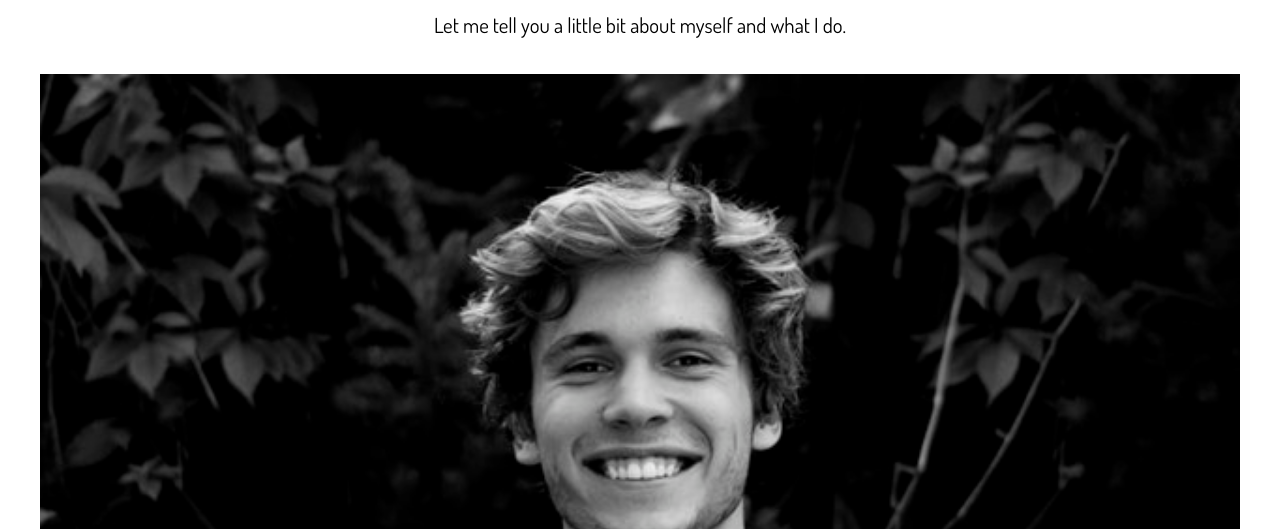
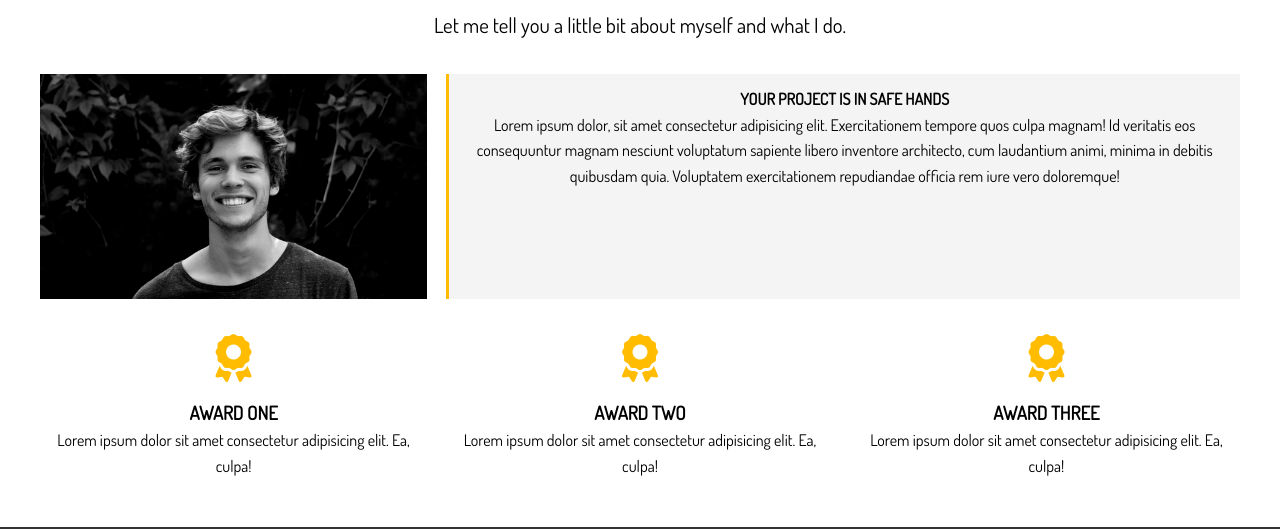
Before and after one commit to MarcLignarius/SASS.Portfolio, a website: page dist/about.html in a window 1280 px wide. Shown: the part 223-752 px from the top of the page. Drawn offline with Linux system fonts and the light colour scheme.

Commit message:
add styles for #about

```diff
--- a/scss/main.scss
+++ b/scss/main.scss
@@ -201,6 +201,49 @@ img {
   }
 }
 
+// About Sections
+
+#about {
+  &-a {
+    .about-info {
+      display: grid;
+      grid-template-areas:
+        "bio-image bio bio"
+        "award-1 award-2 award-3";
+      grid-gap: 1.2rem;
+    }
+
+    .bio-image {
+      grid-area: bio-image;
+    }
+
+    .bio {
+      grid-area: bio;
+      border-left: 3px solid $main-color;
+      padding: 0.8rem;
+    }
+
+    .award-1 {
+      grid-area: award-1;
+    }
+
+    .award-2 {
+      grid-area: award-2;
+    }
+
+    .award-3 {
+      grid-area: award-3;
+    }
+
+    .award-1 .fas,
+    .award-2 .fas,
+    .award-3 .fas {
+      color: $main-color;
+      margin: 1rem;
+    }
+  }
+}
+
 // Footer
 
 #main-footer {
```
Also changed, not shown: dist/css/main.css.
